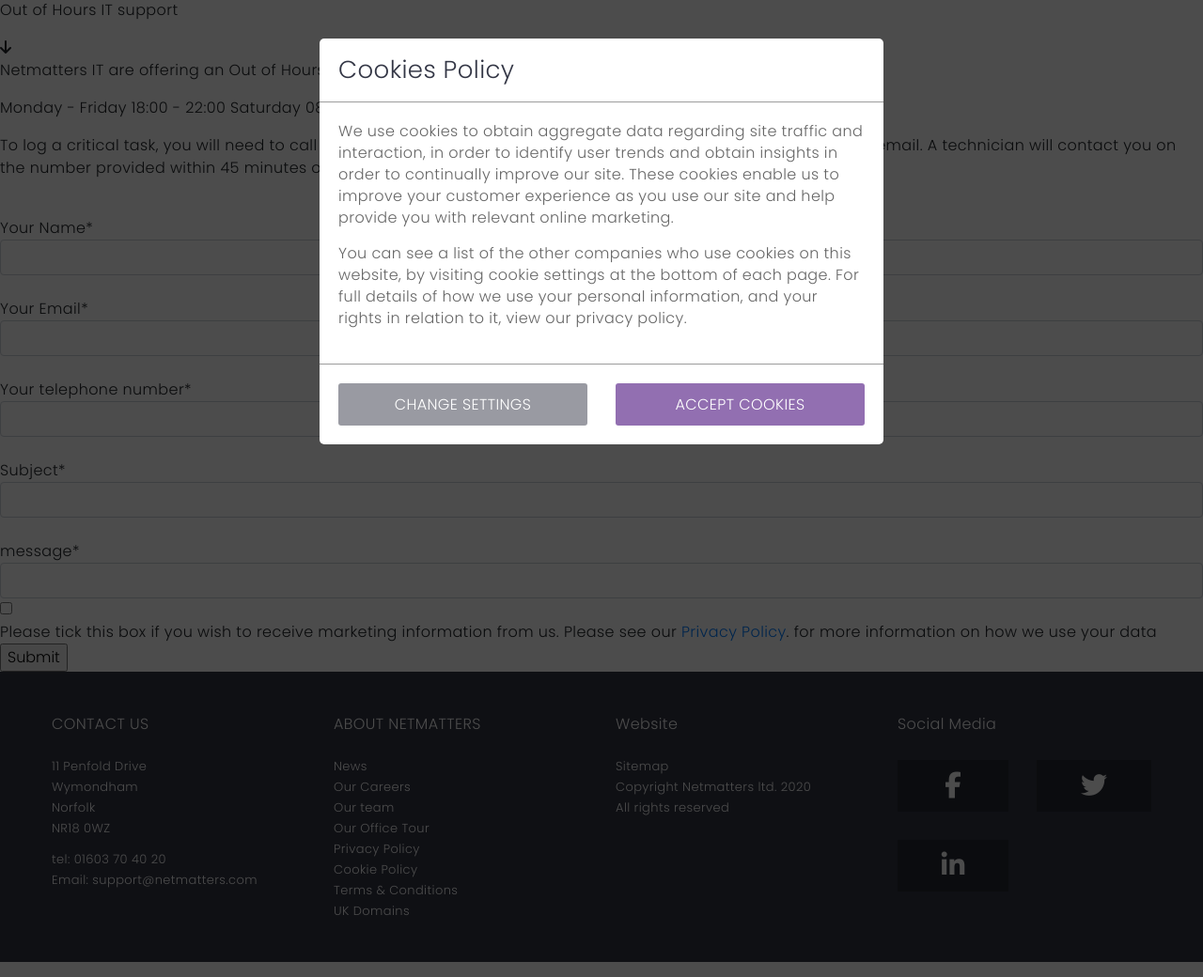
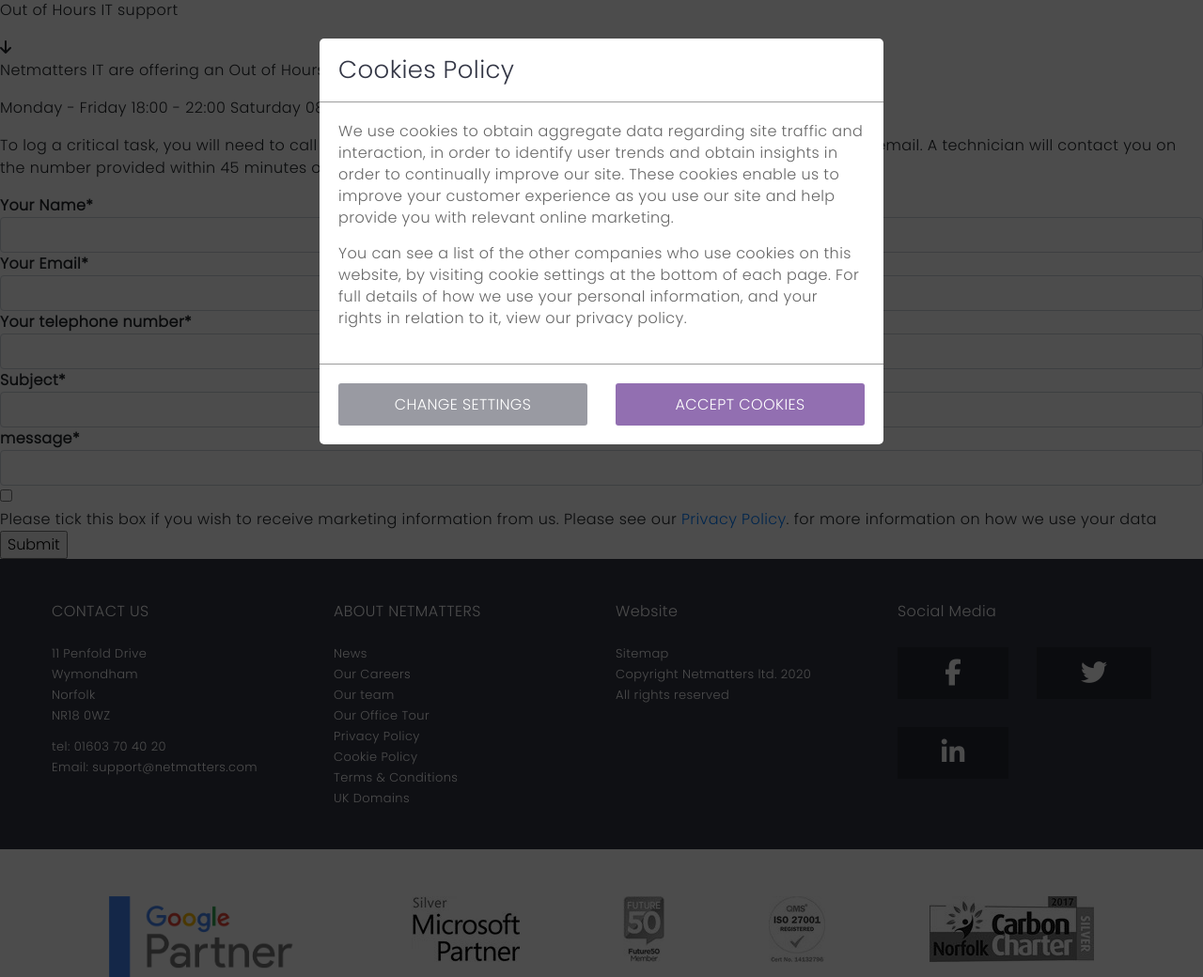
Before and after one commit to Gammage/PHP_JS_HTML_CSS_reflection, a PHP site: page /contactus.php in a window 1280 px wide. Shown: the part 578-1618 px from the top of the page at 94% size. Run offline with PHP 8.4, Linux system fonts and the light colour scheme; some libraries are stand-ins or nearby versions.

Commit message:
Update contactus.php

```diff
--- a/public/contactus.php
+++ b/public/contactus.php
@@ -48,11 +48,11 @@
 
                 <!-- blabla <?php echo $nameError; ?> -->
             <form method="post" action="<?php echo $_SERVER['PHP_SELF'];?>">
-                <span><br>Your Name*</br> <input type="text" class="form-control <?php if ($nameError){echo "has-error";} ?>" name="fname"></span>
-                <br>Your Email*</br> <input type="text" class="form-control <?php if ($emailvalid){echo "has-error";} ?>" name="femail">
-                <br>Your telephone number*</br> <input type="text" class="form-control <?php if ($phonevalid){echo "has-error";} ?>" name="fnumber">
-                <br>Subject*</br> <input type="text" class="form-control <?php if ($subjectvalid){echo "has-error";} ?>" name="fsubject">
-                <br>message*</br> <input type="text" class="form-control <?php if ($messagevalid){echo "has-error";} ?>" name="fmessage">
+                <b>Your Name*</b> <input type="text" class="form-control <?php if ($nameError){echo "has-error";} ?>" name="fname"></span>
+                <b>Your Email*</b> <input type="text" class="form-control <?php if ($emailvalid){echo "has-error";} ?>" name="femail">
+                <b>Your telephone number*</b> <input type="text" class="form-control <?php if ($phonevalid){echo "has-error";} ?>" name="fnumber">
+                <b>Subject*</b> <input type="text" class="form-control <?php if ($subjectvalid){echo "has-error";} ?>" name="fsubject">
+                <b>message*</b> <input type="text" class="form-control <?php if ($messagevalid){echo "has-error";} ?>" name="fmessage">
                 <input type="checkbox" name="fmarketing"> <br>Please tick this box if you wish to receive marketing information from us. Please see our <a href="#">Privacy Policy</a>. for more information on how we use your data</br>
             <input type="submit">
             </form>
```
